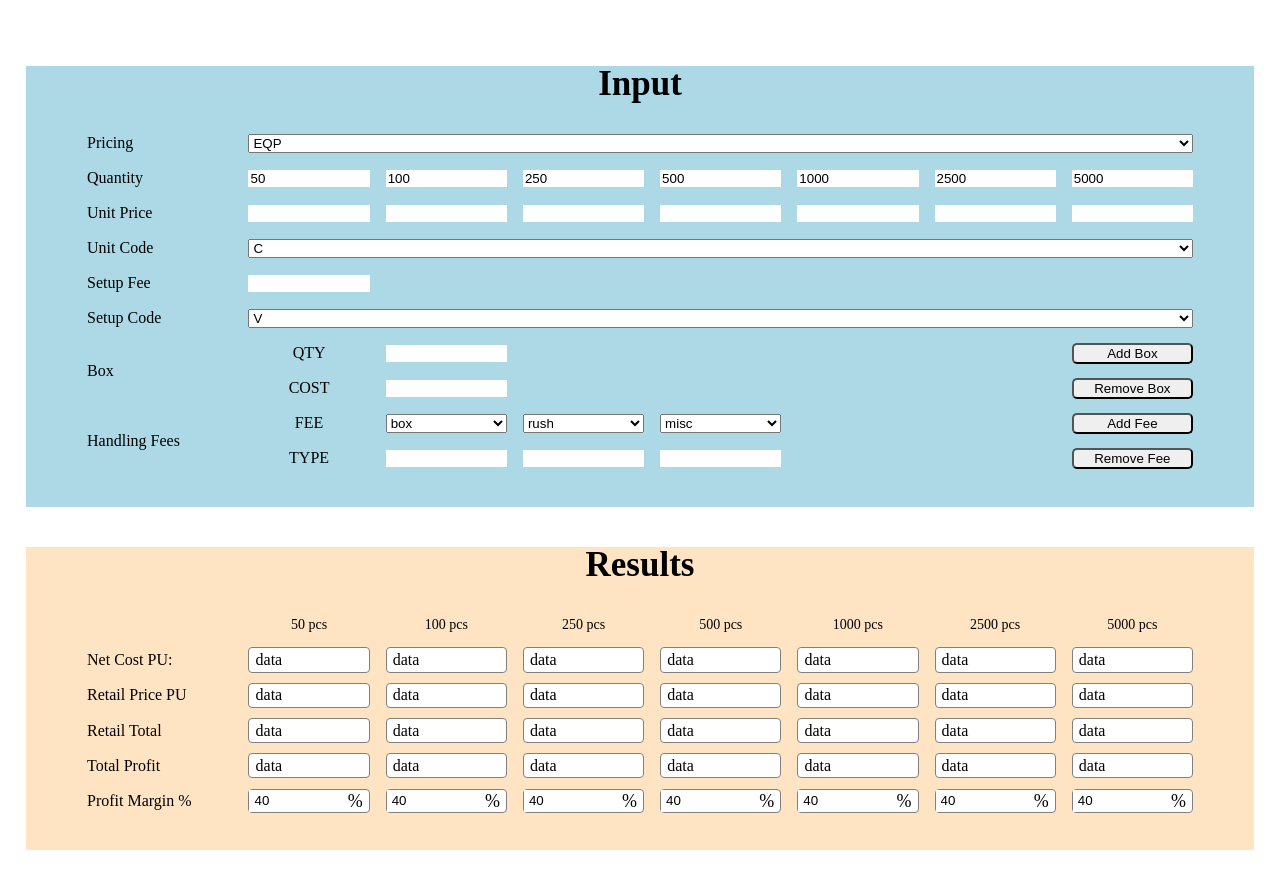
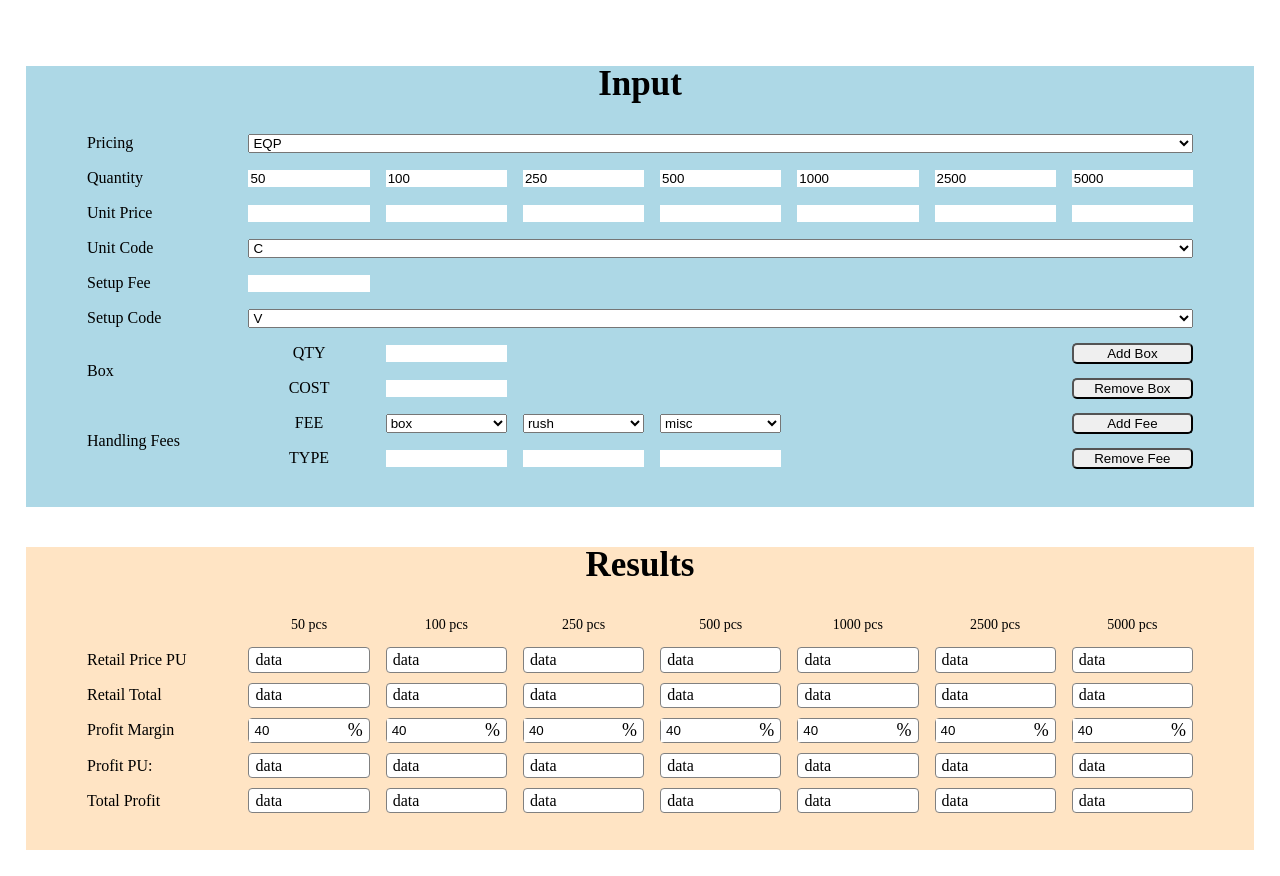
Before and after one commit to webdev-dave/bizzbuzz-custom-calculator, a React (Create React App) app: page / in a window 1280 px wide. Built offline with nearby package versions, Linux system fonts and the light colour scheme.

Commit message:
re-organize results section based on feedback

```diff
--- a/src/components/results/Result.js
+++ b/src/components/results/Result.js
@@ -3,29 +3,22 @@ import ProfitMargin from "./ProfitMargin";
 
 const Results = () => {
   //the qtyInput array needs to be changed to auto update state based on qty-input
-  const qtyInput = [50,100,250,500,1000,2500,5000];
+  const qtyInput = [50, 100, 250, 500, 1000, 2500, 5000];
   return (
     <div id="results-container">
       <h2>Results</h2>
       <div id="results-grid">
         {/* blank div is here in order to assist with the grid placement of "pcs-head" */}
         <div id="blank-div"></div>
-        {
-          columnsArr.map((column, i) => {
-            return <h5 className="pcs-head" id={"pcs-head-"+(i+1)} key={"pcs-head-"+(i+1)}>{qtyInput[i]+ " pcs"}</h5>
-          })
-        }
-        <h6 className="result-head">Net Cost PU:</h6>
-
         {columnsArr.map((column, i) => {
           return (
-            <div
-              className="result-data net-cost-pu"
-              id={"net-cost-pu-" + (i + 1)}
-              key={"net-cost-pu-" + (i + 1)}
+            <h5
+              className="pcs-head"
+              id={"pcs-head-" + (i + 1)}
+              key={"pcs-head-" + (i + 1)}
             >
-              <p>data</p>
-            </div>
+              {qtyInput[i] + " pcs"}
+            </h5>
           );
         })}
 
@@ -55,6 +48,30 @@ const Results = () => {
           );
         })}
 
+        <h6 className="result-head">Profit Margin</h6>
+        {columnsArr.map((column, i) => {
+          return (
+            <ProfitMargin
+              id={"profit-margin-" + (i + 1)}
+              key={"profit-margin-" + (i + 1)}
+            />
+          );
+        })}
+
+        <h6 className="result-head">Profit PU:</h6>
+
+        {columnsArr.map((column, i) => {
+          return (
+            <div
+              className="result-data profit-pu"
+              id={"profit-pu-" + (i + 1)}
+              key={"profit-pu-" + (i + 1)}
+            >
+              <p>data</p>
+            </div>
+          );
+        })}
+
         <h6 className="result-head">Total Profit</h6>
         {columnsArr.map((column, i) => {
           return (
@@ -68,11 +85,6 @@ const Results = () => {
           );
         })}
 
-        <h6 className="result-head">Profit Margin %</h6>
-        {columnsArr.map((column, i) => {
-          return <ProfitMargin id={"profit-margin-" + (i + 1)} key={"profit-margin-" + (i + 1)} />;
-        })}
-
         {/* output-grid closer */}
       </div>
       {/* output-container closer */}
```
Also changed, not shown: 1 other file (tests, documents, lock files or other folders).
